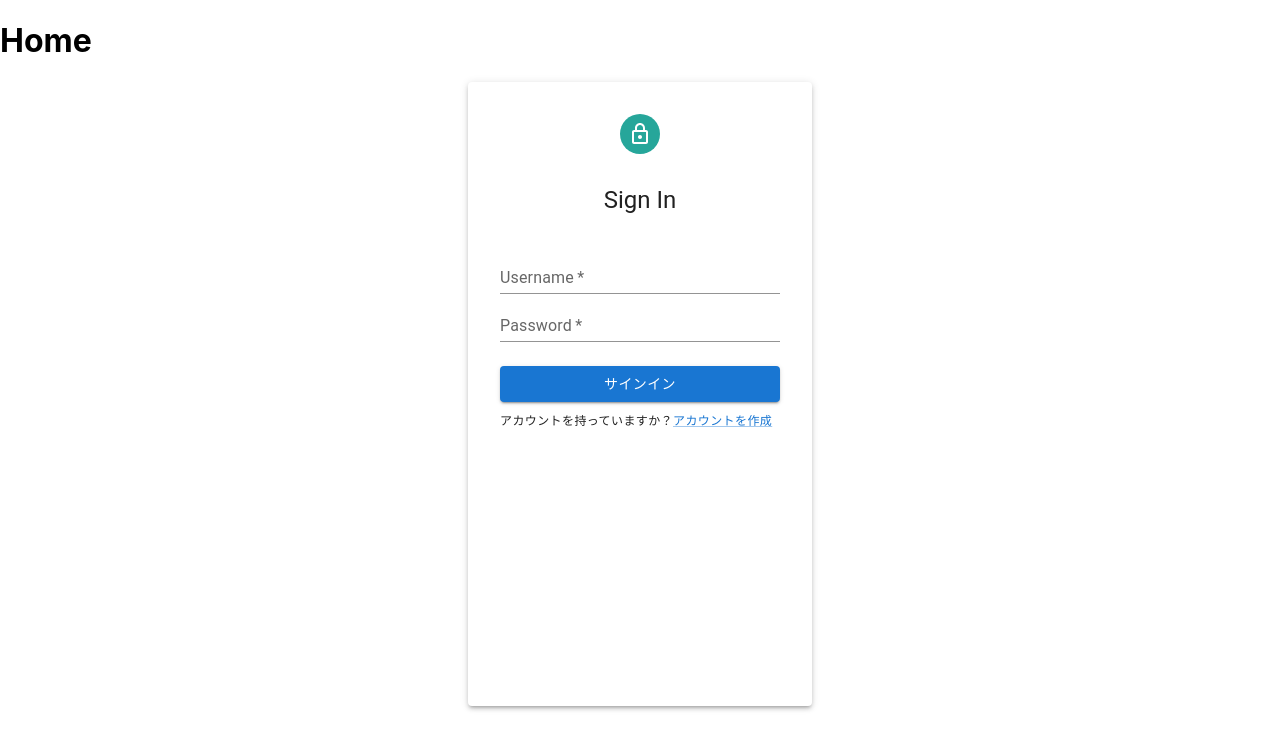
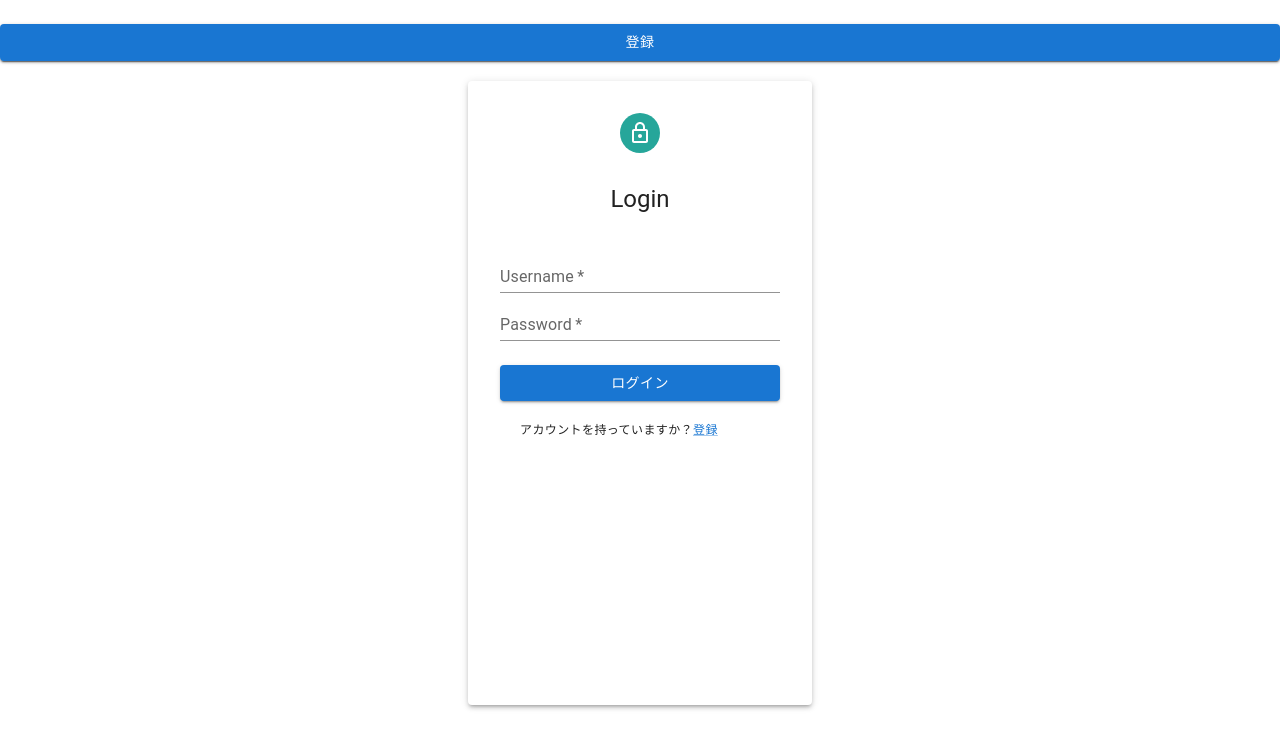
Before and after one commit to hiroyuki01233/BuildWorldToolFront, a React (Create React App) app: page /login in a window 1280 px wide. Shown: the top 750 px of the page. Built offline with nearby package versions, Linux system fonts and the light colour scheme.

Commit message:
CORS authorize with cookie

```diff
--- a/src/components/Home.js
+++ b/src/components/Home.js
@@ -1,15 +1,58 @@
-import React from 'react';
 import { Outlet } from "react-router-dom";
+import {
+  Avatar,
+  Box,
+  Button,
+  Checkbox,
+  FormControlLabel,
+  Grid,
+  Link,
+  Paper,
+  Stack,
+  TextField,
+  Typography
+} from "@mui/material";
+import React, { useState, useEffect, Component } from 'react'
+import axios from 'axios';
 
-const Home = () => {
-  return (
-      <div>
-        <h1>
-            Home
-        </h1>
+axios.defaults.baseURL = 'http://localhost:3000';
+axios.defaults.headers.post['Content-Type'] = 'application/json;charset=utf-8';
+axios.defaults.headers.post['Access-Control-Allow-Origin'] = 'http://localhost:8080';
+
+class Home extends Component {
+  constructor(props) {
+    super(props);
+    this.state = {username: "", password: ""};
+    this.testBtnClicked = this.testBtnClicked.bind(this);
+  }
+
+testBtnClicked() {
+    console.log("test");
+    axios.get('http://localhost:8080/restricted/user',{ withCredentials: true })
+    .then(function (response) {
+      console.log(response.data);
+    })
+    .catch(function (error) {
+      console.log(error);
+      console.log("bad request");
+    })
+    .finally(function () {
+    });
+}
+render() {
+    return (
+      <Grid>
+        <Paper>
+            <Box mt={3}>
+            <Button type="button" color="primary" variant="contained" fullWidth id="test" onClick={this.testBtnClicked}>
+                登録
+            </Button>
+            </Box>
+        </Paper>
         <Outlet />
-      </div>
-  );
+      </Grid>
+    );
+  };
 }
 
 export default Home;
--- a/src/components/Login.js
+++ b/src/components/Login.js
@@ -13,7 +13,43 @@ import {
 } from "@mui/material";
 import LockOutlinedIcon from "@mui/icons-material/LockOutlined";
 import { teal } from "@mui/material/colors";
-  const Login = () => {
+import React, { useState, useEffect, Component } from 'react'
+import axios from 'axios';
+
+// let textInput = React.createRef();
+
+axios.defaults.baseURL = 'http://localhost:3000';
+axios.defaults.headers.post['Content-Type'] = 'application/json;charset=utf-8';
+axios.defaults.headers.post['Access-Control-Allow-Origin'] = 'http://localhost:8080';
+// axios.defaults.withCredentials = true;
+// axios.defaults.headers.withCredentials = true;
+
+class Login extends Component {
+  constructor(props) {
+      super(props);
+      this.state = {username: "", password: ""};
+      this.loginClicked = this.loginClicked.bind(this);
+    }
+
+  loginClicked() {
+      console.log("test");
+      console.log(this.state);
+      axios.post('http://localhost:8080/login', {
+          username: this.state.username,
+          password: this.state.password,
+      }, { withCredentials: true })
+      .then(function (response) {
+        console.log(response.data);
+      })
+      .catch(function (error) {
+        console.log(error);
+        console.log("bad request");
+      })
+      .finally(function () {
+      });
+  }
+
+  render() {
       return (
           <Grid>
           <Paper
@@ -28,46 +64,40 @@ import {
               <Grid
               container
               direction="column"
-            justifyContent="flex-start"
+              justifyContent="flex-start" //多分、デフォルトflex-startなので省略できる。
               alignItems="center"
               >
               <Avatar sx={{ bgcolor: teal[400] }}>
                   <LockOutlinedIcon />
               </Avatar>
               <Typography variant={"h5"} sx={{ m: "30px" }}>
-              Sign In
+              Login
               </Typography>
               </Grid>
-          <TextField label="Username" variant="standard" fullWidth required />
+              <TextField label="Username" variant="standard" fullWidth required onChange={e => this.setState({username: e.target.value})} />
               <TextField
               type="password"
               label="Password"
               variant="standard"
               fullWidth
               required
+              onChange={e => this.setState({password: e.target.value})}
               />
               {/* ラベルとチェックボックス */}
-          {/* <FormControlLabel
-            labelPlacement="end"
-            label="パスワードを忘れました"
-            control={<Checkbox name="checkboxA" size="small" color="primary" />}
-          /> */}
               <Box mt={3}>
-            <Button type="submit" color="primary" variant="contained" fullWidth>
-              サインイン
+              <Button type="button" color="primary" variant="contained" fullWidth id="test" onClick={this.loginClicked}>
+                  ログイン
               </Button>
 
-            {/* <Typography variant="caption">
-              <Link href="#">パスワードを忘れましたか？</Link>
-            </Typography> */}
-            <Typography variant="caption" display="block" sx={{ mt: "10px" }}>
+              <Typography variant="caption" display="block" sx={{ m: "20px" }}>
                   アカウントを持っていますか？
-              <Link href="/register">アカウントを作成</Link>
+                  <Link href="register">登録</Link>
               </Typography>
               </Box>
           </Paper>
           </Grid>
       );
   };
+};
 
 export default Login;
```
Lines whose indentation alone changed are shown as unchanged.
